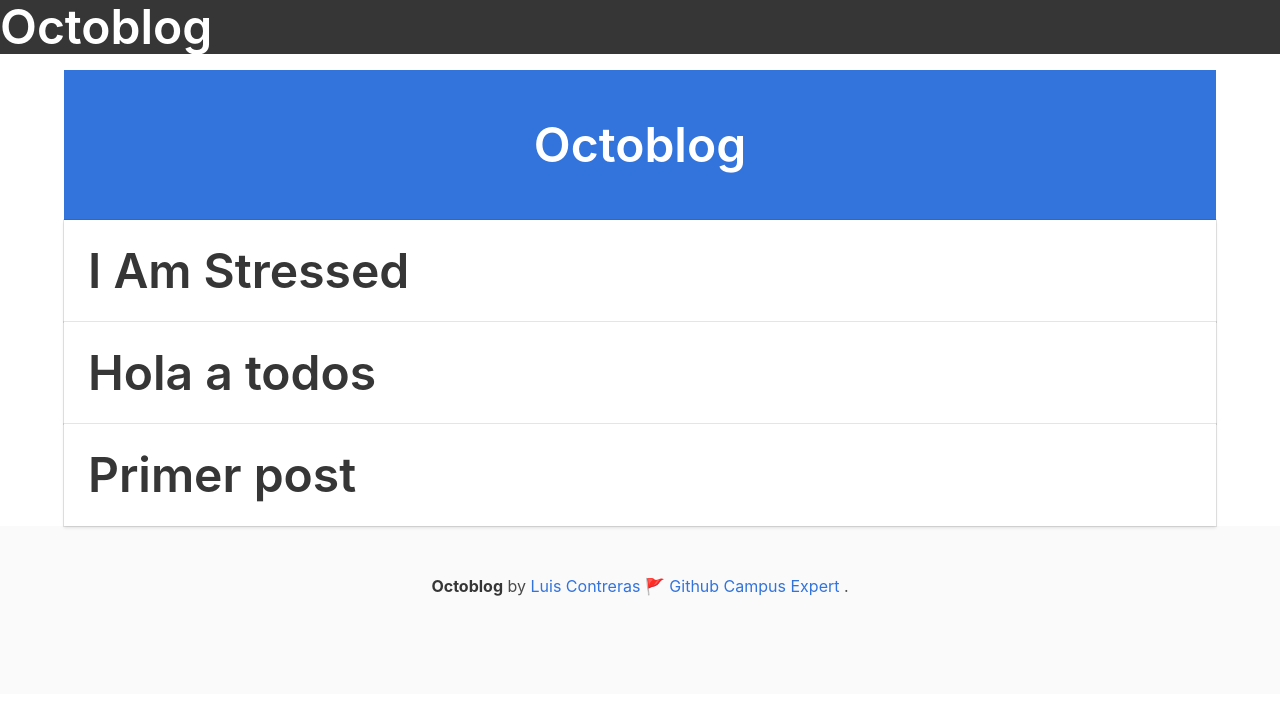
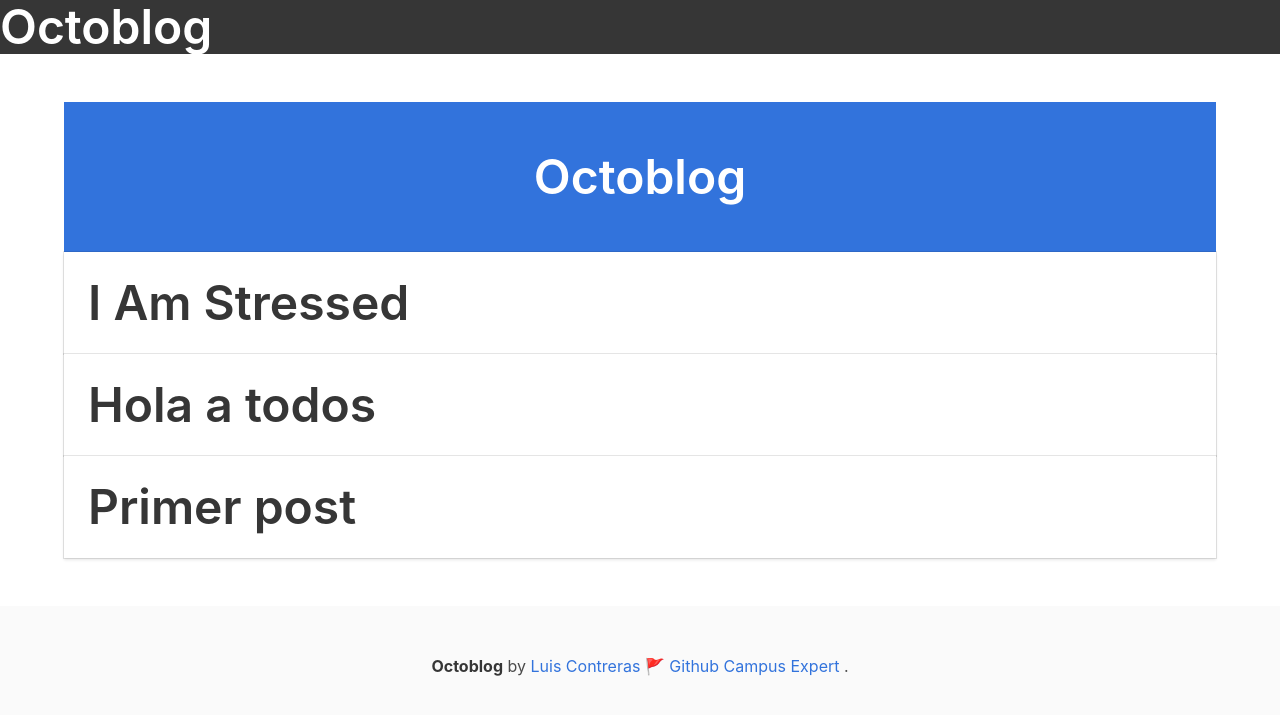
Before and after one commit to Obsinqsob01/Octoblog, a Jekyll site: the page built from index.md, in a window 1280 px wide. Shown: the top 715 px of the page. Built offline with Jekyll 4.4.1, drawn with Linux system fonts in a browser that asks for light colours; emoji names are drawn with the system emoji font.

Commit message:
Style: Update index.css

```diff
--- a/assets/css/index.css
+++ b/assets/css/index.css
@@ -1,3 +1,7 @@
 nav {
-  margin-bottom: 1em !important;
+  margin-bottom: 3em !important;
 }
+
+footer {
+  margin-top: 3em !important;
+}
```
